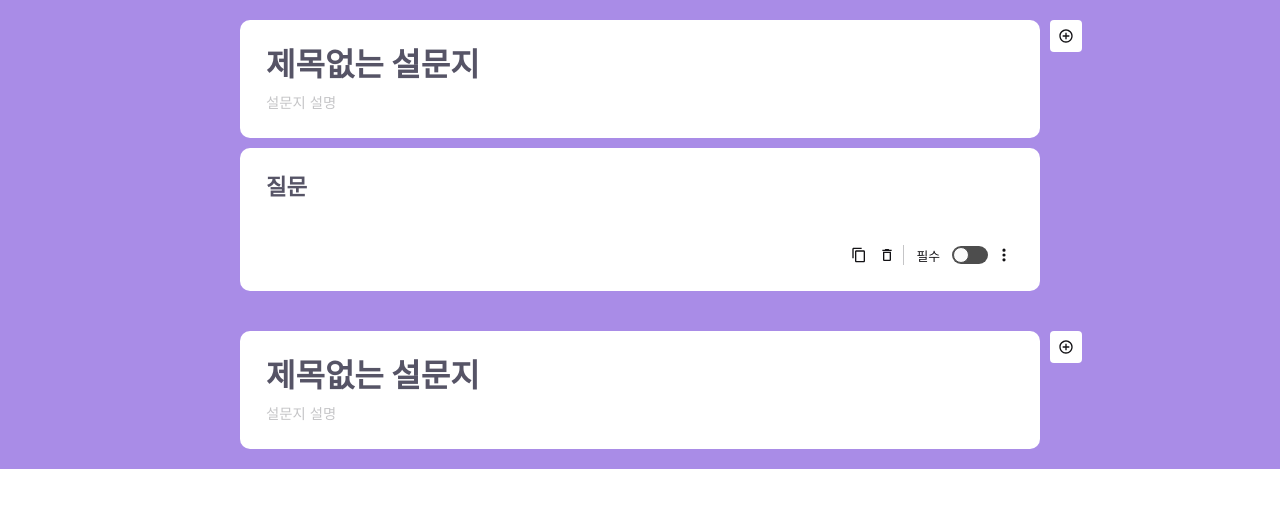
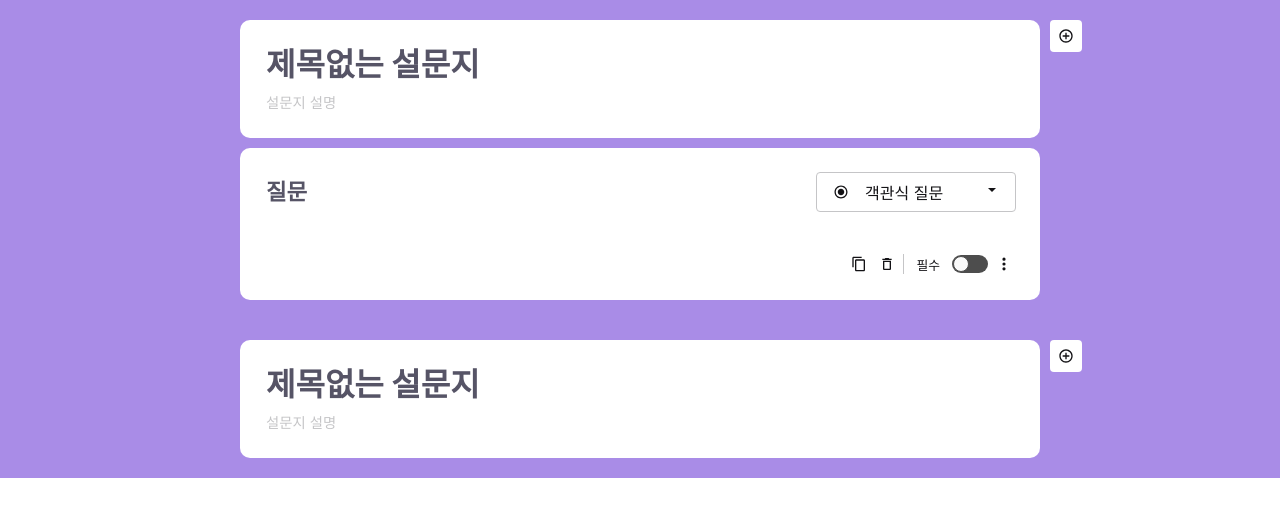
Before and after one commit to dcyoo777/survey, a React (Create React App) app: page / in a window 1280 px wide. Both pictures are taken after a click on the button 1066 px from the left and 36 px from the top of the page. Shown: the top 516 px of the page. Built offline with nearby package versions, Linux system fonts and the light colour scheme.

Commit message:
Question Type 선택

```diff
--- a/src/view/component/question/QuestionHeader.scss
+++ b/src/view/component/question/QuestionHeader.scss
@@ -12,6 +12,7 @@
   &-top {
     display: flex;
     align-items: center;
+    gap: 10px;
   }
 
   &-question {
--- a/src/view/component/question/QuestionHeader.tsx
+++ b/src/view/component/question/QuestionHeader.tsx
@@ -1,9 +1,10 @@
 import React, {useCallback} from 'react';
 import {EntityId} from "@reduxjs/toolkit";
-import {QuestionEntity} from "../../../redux/type";
+import {QuestionEntity, QuestionType} from "../../../redux/type";
 import {useDispatch} from "react-redux";
 import {updateQuestion} from "../../../redux/survey";
 import './QuestionHeader.scss';
+import SelectQuestionType from "./SelectQuestionType";
 
 type QuestionHeaderProps = {
     sectionId: EntityId;
@@ -13,6 +14,7 @@ type QuestionHeaderProps = {
 function QuestionHeader({sectionId, question}: QuestionHeaderProps) {
 
     const dispatch = useDispatch();
+
 
     const onChange = useCallback((e: React.ChangeEvent<HTMLInputElement>) => {
         const {name, value} = e.target;
@@ -27,11 +29,23 @@ function QuestionHeader({sectionId, question}: QuestionHeaderProps) {
 
     }, [dispatch, question, sectionId]);
 
+    const setSelectedQuestionType = useCallback((questionType: QuestionType) => {
+        dispatch(updateQuestion({
+            sectionId,
+            question: {
+                ...question,
+                type: questionType
+            }
+        }));
+    }, [])
+
+
+
     return (
         <div className={"question-header"}>
             <div className={"question-header-top"}>
                 <input className={"question-header-question"} name={"question"} value={question.question} onChange={onChange} placeholder={"질문"} />
-                <div></div>
+                <SelectQuestionType selectedQuestionType={question.type} setSelectedQuestionType={setSelectedQuestionType}/>
             </div>
             {question.isShowDescription && <input className={"question-header-description"} name={"description"} value={question.description} onChange={onChange} placeholder={"설명"}/>}
         </div>
--- /dev/null
+++ b/src/view/component/question/SelectQuestionType.scss
@@ -0,0 +1,59 @@
+@import "src/view/style/variable";
+@import "src/view/style/color";
+@import "src/view/style/font";
+@import "src/view/style/mixins";
+
+
+.select-question-type {
+  position: relative;
+  display: flex;
+  min-width: 200px;
+  height: 40px;
+
+  &-input {
+    display: flex;
+    align-items: center;
+    justify-content: flex-start;
+    width: 100%;
+    padding: 8px 16px;
+    gap: 16px;
+    cursor: pointer;
+    border: 1px solid $gray4;
+    border-radius: 4px;
+
+    &-dropdown {
+      position: absolute;
+      right: 16px;
+    }
+
+  }
+
+  &-options {
+    position: absolute;
+    display: flex;
+    flex-direction: column;
+    top: 40px;
+    left: 0;
+    width: 200px;
+    background-color: $white;
+    border-radius: 10px;
+    box-shadow: 0px 4px 4px rgba(0, 0, 0, 0.25);
+    z-index: 1;
+    overflow: hidden;
+
+    &-button {
+      display: flex;
+      align-items: center;
+      justify-content: flex-start;
+      width: 100%;
+      height: 40px;
+      padding: 0 16px;
+      gap: 16px;
+      cursor: pointer;
+
+      &:hover {
+        background-color: $gray6;
+      }
+    }
+  }
+}
--- /dev/null
+++ b/src/view/component/question/SelectQuestionType.tsx
@@ -0,0 +1,85 @@
+import React, {useCallback} from 'react';
+import useClickOutside from "../../../hook/useClickOutside";
+import {QUESTION_TYPE, QuestionType} from "../../../redux/type";
+import {MdOutlineCheckBox, MdOutlineShortText} from "react-icons/md";
+import {GrTextAlignFull} from "react-icons/gr";
+import {IoIosArrowDropdown, IoMdArrowDropdown, IoMdRadioButtonOn} from "react-icons/io";
+import './SelectQuestionType.scss';
+
+
+const QUESTION_CONTENTS = [
+    {
+        type: QUESTION_TYPE.SHORT_TEXT,
+        icon: () => <MdOutlineShortText/>,
+        label: "단답형",
+    },
+    {
+        type: QUESTION_TYPE.LONG_TEXT,
+        icon: () => <GrTextAlignFull/>,
+        label: "장문형",
+    },
+    {
+        type: QUESTION_TYPE.RADIO_BUTTON,
+        icon: () => <IoMdRadioButtonOn/>,
+        label: "객관식 질문",
+    },
+    {
+        type: QUESTION_TYPE.CHECKBOX,
+        icon: () => <MdOutlineCheckBox/>,
+        label: "체크박스",
+    },
+    {
+        type: QUESTION_TYPE.SELECT,
+        icon: () => <IoIosArrowDropdown/>,
+        label: "드롭다운",
+    },
+]
+
+type SelectQuestionTypeProps = {
+    selectedQuestionType: QuestionType;
+    setSelectedQuestionType: (questionType: QuestionType) => void;
+}
+
+function SelectQuestionType({selectedQuestionType, setSelectedQuestionType}: SelectQuestionTypeProps) {
+
+    const [isSelectActive, setIsSelectActive] = React.useState(false);
+
+    const activateSelect = useCallback(() => {
+        setIsSelectActive(true);
+    }, []);
+
+    const onSelect = useCallback((questionType: QuestionType) => {
+        setSelectedQuestionType(questionType);
+        setIsSelectActive(false);
+    }, []);
+
+    const selectRef = useClickOutside({
+        handler: () => {
+            setIsSelectActive(false)
+        }
+    })
+
+    return (
+        <div ref={selectRef} className={"select-question-type"}>
+            <button className={"select-question-type-input"} onClick={activateSelect}>
+                {QUESTION_CONTENTS.find((questionContent) => questionContent.type === selectedQuestionType)?.icon()}
+                {QUESTION_CONTENTS.find((questionContent) => questionContent.type === selectedQuestionType)?.label}
+                <div className={"select-question-type-input-dropdown"}>
+                    <IoMdArrowDropdown />
+                </div>
+            </button>
+            {isSelectActive && <div className={"select-question-type-options"}>
+                {QUESTION_CONTENTS.map((questionContent) => {
+                        return <button className={"select-question-type-options-button"} key={questionContent.type}
+                                       onClick={() => onSelect(questionContent.type as QuestionType)}>
+                            {questionContent.icon()}
+                            {questionContent.label}
+                        </button>
+                    }
+                )}
+            </div>}
+        </div>
+    );
+}
+
+export default SelectQuestionType;
```
